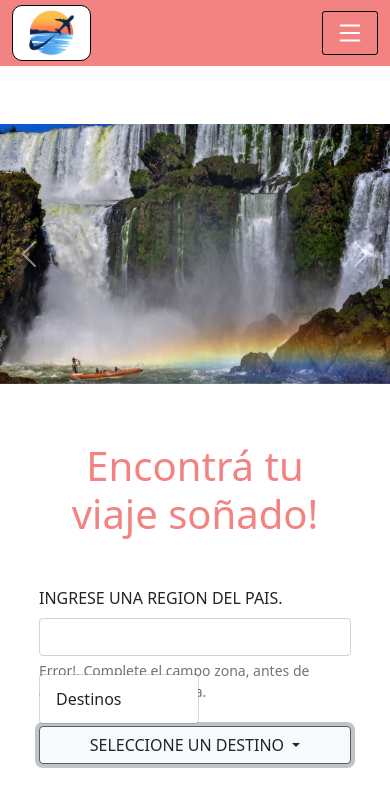
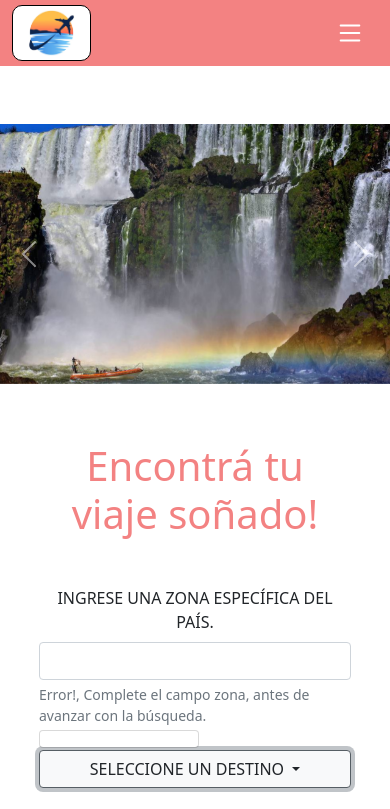
Before and after one commit to Agustin-Defilippi/PreEntrega3-DefilippiAgustin-JS, a website: page index.html in a window 390 px wide. Both pictures are taken after a click on the button "SELECCIONE UN DESTINO". Shown: the top 809 px of the page. Drawn offline with nearby package versions, Linux system fonts and the light colour scheme.

Commit message:
avanzando con el proyecto y funcionalidades

```diff
--- a/index.html
+++ b/index.html
@@ -118,19 +118,19 @@
 
       <div class="busqueda mb-5">
 
-        <form >
+        <form id="fomularioDestino">
           <div class="mb-4">
-            <label for="exampleInputEmail1" class="form-label">INGRESE UNA REGION DEL PAIS.</label>
-            <input type="text" class="form-control" id="exampleInputEmail1" aria-describedby="emailHelp">
+            <label for="exampleInputEmail1" class="form-label text-center">INGRESE UNA ZONA ESPECÍFICA DEL PAÍS.</label>
+            <input type="text" class="form-control" id="busquedaViaje" aria-describedby="emailHelp">
             <div id="emailHelp" class="form-text">Error!, Complete el campo zona, antes de avanzar con la búsqueda.</div>
           </div>
           <div class="mb-5 w-100">
             <div class="dropdown w-100">
-              <button class="btn btn-secondary dropdown-toggle w-100 bg-light text-dark" type="button" id="dropdownMenuButton1" data-bs-toggle="dropdown" aria-expanded="false">
+              <button class="btn btn-secondary dropdown-toggle w-100 bg-light text-dark" type="button" id="lugar" data-bs-toggle="dropdown" aria-expanded="false">
                  SELECCIONE UN DESTINO
               </button>
-              <ul class="dropdown-menu" aria-labelledby="dropdownMenuButton1">
-                <li><a class="dropdown-item" href="#">Destinos</a></li>
+              <ul  class="dropdown-menu" aria-labelledby="dropdownMenuButton1">
+                <li   id="lugar1"><a class="dropdown-item" href="#"></a></li>
               </ul>
             </div>
           </div>
--- a/js/main.js
+++ b/js/main.js
@@ -6,8 +6,6 @@ const viajes = [{nombre:"Salta",destino:"salta",duracion:"5 dias",boleto:"ida y
 {destino:"san juan",duracion:"7 dias",boleto:"ida y vuelta",hospedaje:"Temu Hoteles",precio:131700,categoria:"alta",zona:"centro"},
 {destino:"santa cruz",duracion:"4 dias",boleto:"ida y vuelta",hospedaje:"Cabañas el Arriero",precio:100000,categoria:"alta",zona:"sur"},
 {nombre:"Calafate",destino:"calafate",duracion:"5 dias",boleto:"ida y vuelta",hospedaje:"Suites la Ferrere",precio:185300,categoria:"oferta",zona:"sur",imagen:"https://i.ytimg.com/vi/54DgAZHTAEI/maxresdefault.jpg"}];
-
-
 
 
 
@@ -40,7 +38,32 @@ const renderProductosOfertas = () =>{
    document.getElementById("productos").innerHTML = salida;
 }
 
+renderProductosOfertas();
+
+const formularioDestino = document.getElementById("fomularioDestino");
+
+formularioDestino.addEventListener("click",(e) => {
+    let salida = "";
+    e.preventDefault();
+    let busquedaViaje = document.getElementById("busquedaViaje").value;
+    const filtradoZona = viajes.filter(zonaViajes => zonaViajes.zona == busquedaViaje);
+
+    filtradoZona.forEach(zonaViajes =>{salida+= `<li> ${zonaViajes.destino} \n`});
+
+    document.getElementById("lugar1").innerHTML=salida
 
 
 
-renderProductosOfertas();
+});
+
+
+/* const entradaZonaPais = () =>{
+    let busquedaViaje = document.getElementById("busquedaViaje").value;
+    const filtradoZona = viajes.filter(zonaViajes => zonaViajes.zona == busquedaViaje);
+
+    console.log(filtradoZona);
+
+    document.getElementById("lugar1").innerHTML = filtradoZona
+}
+
+entradaZonaPais(); */
--- a/scss/_navbar.scss
+++ b/scss/_navbar.scss
@@ -16,13 +16,8 @@
                     text-align: center;
                 }
             }
+            .btn{
 
-            .btn{
-                display: flex;
-                background-color:rgb(243, 130, 130);
-                height: 50%;
-                border-color:  black;
-                border-radius: 3px;
                 svg{
                     height: auto;
                 }
```
Also changed, not shown: css/main.css, 1 other file.
